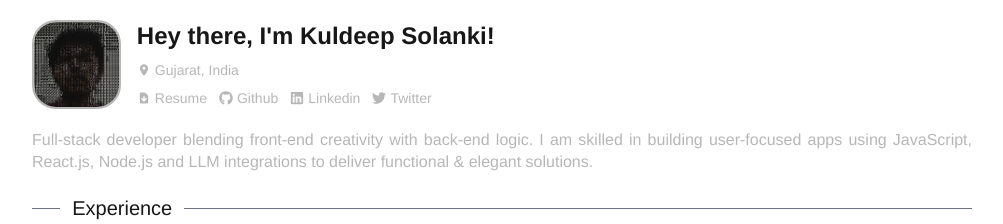
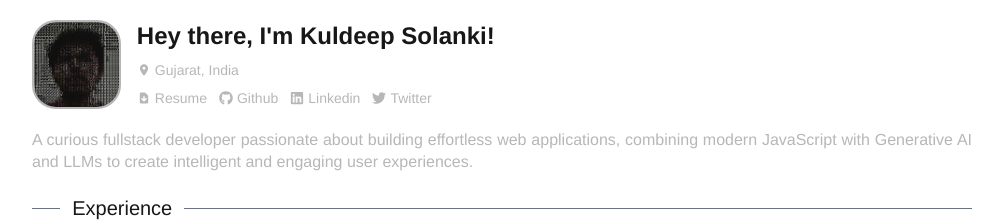
Before and after one commit to kuldp18/ksolanki.com, a Next.js app: page / in a window 1280 px wide. Shown: the top 224 px of the page, without its empty margins (138-1141 px from the left). Built offline with nearby package versions, Linux system fonts and the light colour scheme; a web font is replaced by a local one.

Commit message:
update bio in Header

```diff
--- a/components/Header.js
+++ b/components/Header.js
@@ -72,10 +72,9 @@ const Header = () => {
         </div>
         <div className="text-justify text-[#b7b7b7] text-sm md:text-[16px]">
           <p>
-            Full-stack developer blending front-end creativity with back-end
-            logic. I am skilled in building user-focused apps using JavaScript,
-            React.js, Node.js and LLM integrations to deliver functional &
-            elegant solutions.
+            A curious fullstack developer passionate about building effortless
+            web applications, combining modern JavaScript with Generative AI and
+            LLMs to create intelligent and engaging user experiences.
           </p>
         </div>
       </header>
```
